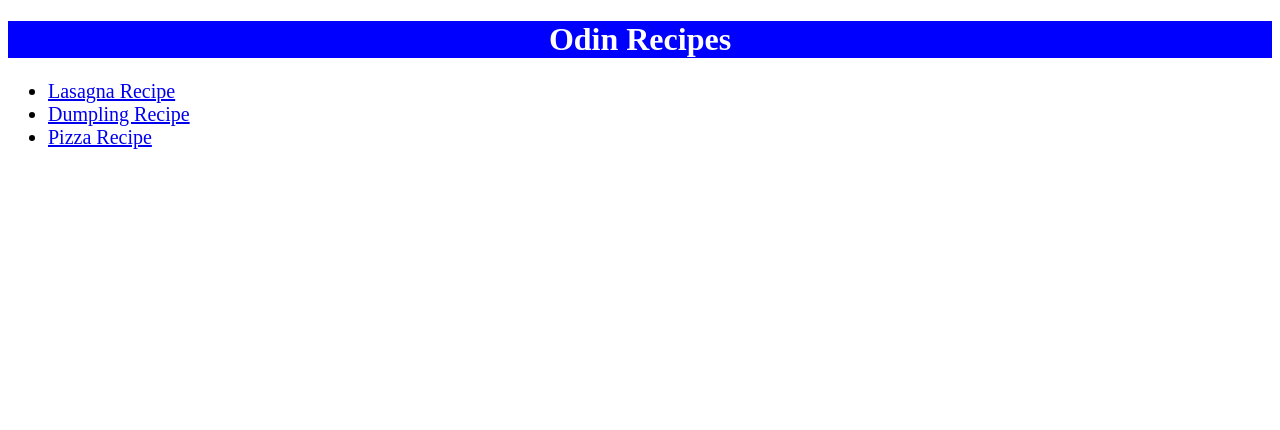
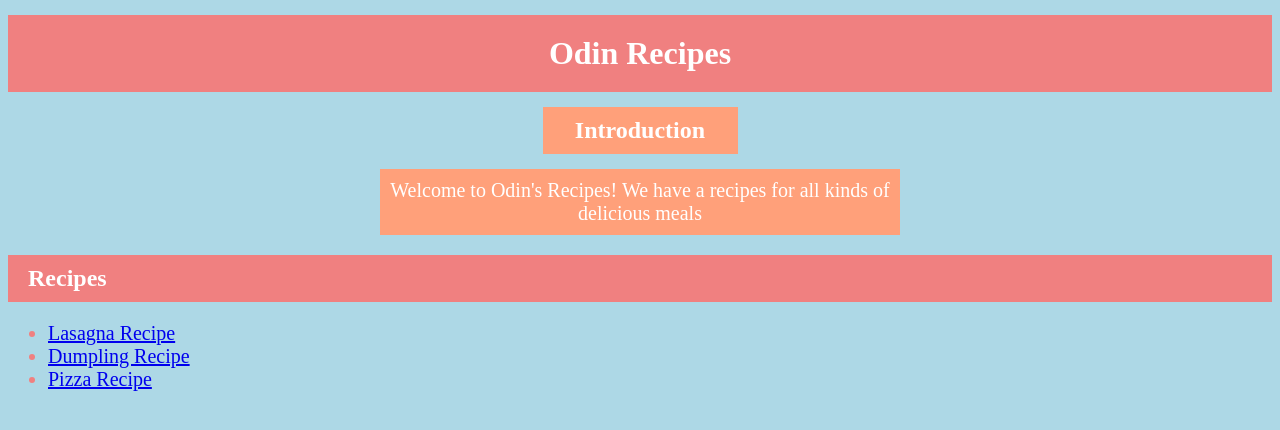
Before and after one commit to ryee752/odin-recipes, a plain HTML site: page index.html in a window 1280 px wide. Drawn offline with Linux system fonts and the light colour scheme.

Commit message:
Added style to the webpage by adjusting the margins and padding of boxes

```diff
--- a/index.html
+++ b/index.html
@@ -7,7 +7,10 @@
     </head>
     <body>
         <h1 class="title">Odin Recipes</h1>
-        <ul>
+        <h2 class="intro">Introduction</h2>
+        <p>Welcome to Odin's Recipes! We have a recipes for all kinds of delicious meals</p>
+        <h2 class="recipe">Recipes</h2>
+        <ul >
             <li id="lasagna"><a href="recipes/lasagna.html" target="_blank" rel="noopener noreferrer">Lasagna Recipe</a></li>
             <li id="dumpling"><a href="recipes/dumplings.html" target="_blank" rel="noopener noreferrer">Dumpling Recipe</a></li>
             <li id="pizza"><a href="recipes/pizza.html" target="_blank" rel="noopener noreferrer">Pizza Recipe</a></li>
--- a/style.css
+++ b/style.css
@@ -1,18 +1,46 @@
 /* style.css */
+body {
+    background-color: lightblue;
+    font-family: "Courier, Arial, Helvetica, sans-serif";
+    color: white;
+}
 
 .title {
     text-align: center;
-    font-family: "Courier, Arial, Helvetica, sans-serif";
-    color: white;
-    background-color: blue;
+    background-color: lightcoral;
+    margin: 15px auto;
+    padding: 20px;
 }
+
+.intro {
+    text-align: center;
+    background-color: lightsalmon;
+    margin: 15px auto;
+    padding: 10px;
+    width: 175px;
+}
+
+p {
+    font-size: 20px;
+    text-align: center;
+    margin: 15px auto;
+    padding: 10px;
+    background-color: lightsalmon;
+    width: 500px;
+}
+
+.recipe {
+    background-color: lightcoral;
+    padding: 10px 20px;
+}
+
 
 #lasagna,
 #dumpling,
-#pizza {
-    font-family: "Courier, Arial, Helvetica, sans-serif";
-    color: black;
-    font-size: 20px
+#pizza,
+li {
+    font-size: 20px;
+    color: lightcoral;
 }
 
 img {
@@ -21,9 +49,3 @@ img {
     margin-right: auto;
     width: 50%;
 }
-
-p,
-* li {
-    font-family: "Courier, Arial, Helvetica, sans-serif";
-    color: blue;
-}
```
